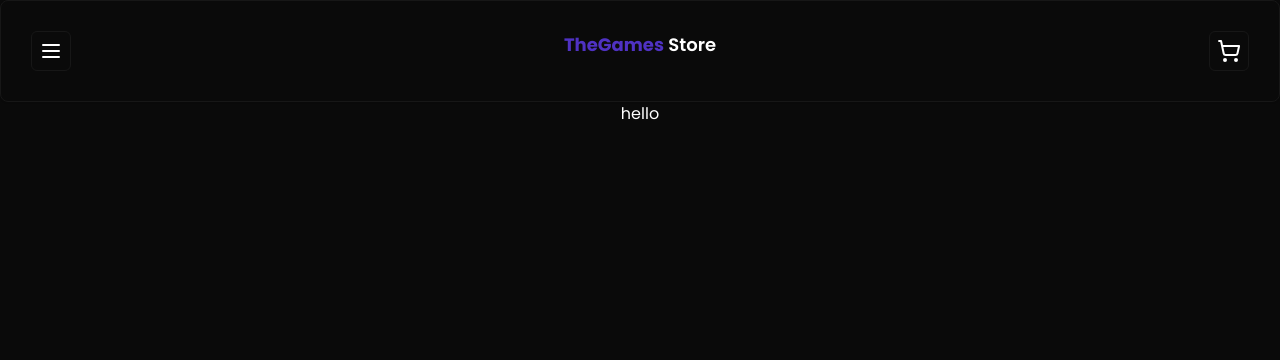
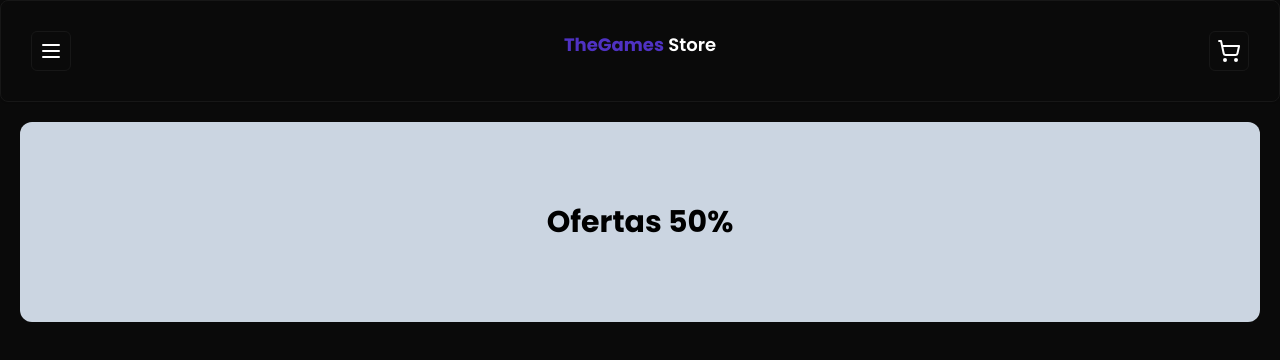
Before and after one commit to gabrielpriegoo/gaming-store, a React (Vite) app: page / in a window 1280 px wide. Shown: the top 360 px of the page. Built offline with nearby package versions, Linux system fonts and the light colour scheme.

Commit message:
feat: add banner section home

```diff
--- a/src/App.css
+++ /dev/null
@@ -1,42 +0,0 @@
-#root {
-  max-width: 1280px;
-  margin: 0 auto;
-  padding: 0px;
-  text-align: center;
-}
-
-.logo {
-  height: 6em;
-  padding: 1.5em;
-  will-change: filter;
-  transition: filter 300ms;
-}
-.logo:hover {
-  filter: drop-shadow(0 0 2em #646cffaa);
-}
-.logo.react:hover {
-  filter: drop-shadow(0 0 2em #61dafbaa);
-}
-
-@keyframes logo-spin {
-  from {
-    transform: rotate(0deg);
-  }
-  to {
-    transform: rotate(360deg);
-  }
-}
-
-@media (prefers-reduced-motion: no-preference) {
-  a:nth-of-type(2) .logo {
-    animation: logo-spin infinite 20s linear;
-  }
-}
-
-.card {
-  padding: 2em;
-}
-
-.read-the-docs {
-  color: #888;
-}
--- a/src/App.jsx
+++ b/src/App.jsx
@@ -1,12 +1,8 @@
-import "./App.css";
-
-
+import Home from "./home/page";
 function App() {
   return (
     <>
-      <div>
-        <h1>hello</h1>
-      </div>
+      <Home />
     </>
   );
 }
--- /dev/null
+++ b/src/home/page.jsx
@@ -0,0 +1,9 @@
+const Home = () => {
+    return (
+        <div className="flex justify-center items-center w-screen p-5">
+        <div className="bg-slate-300 w-full h-[200px] rounded-xl flex justify-center items-center"><h1 className="text-3xl text-black font-bold">Ofertas 50%</h1></div>
+    </div>
+    )
+}
+
+export default Home;
```
Also changed, not shown: 1 other file (tests, documents, lock files or other folders).
